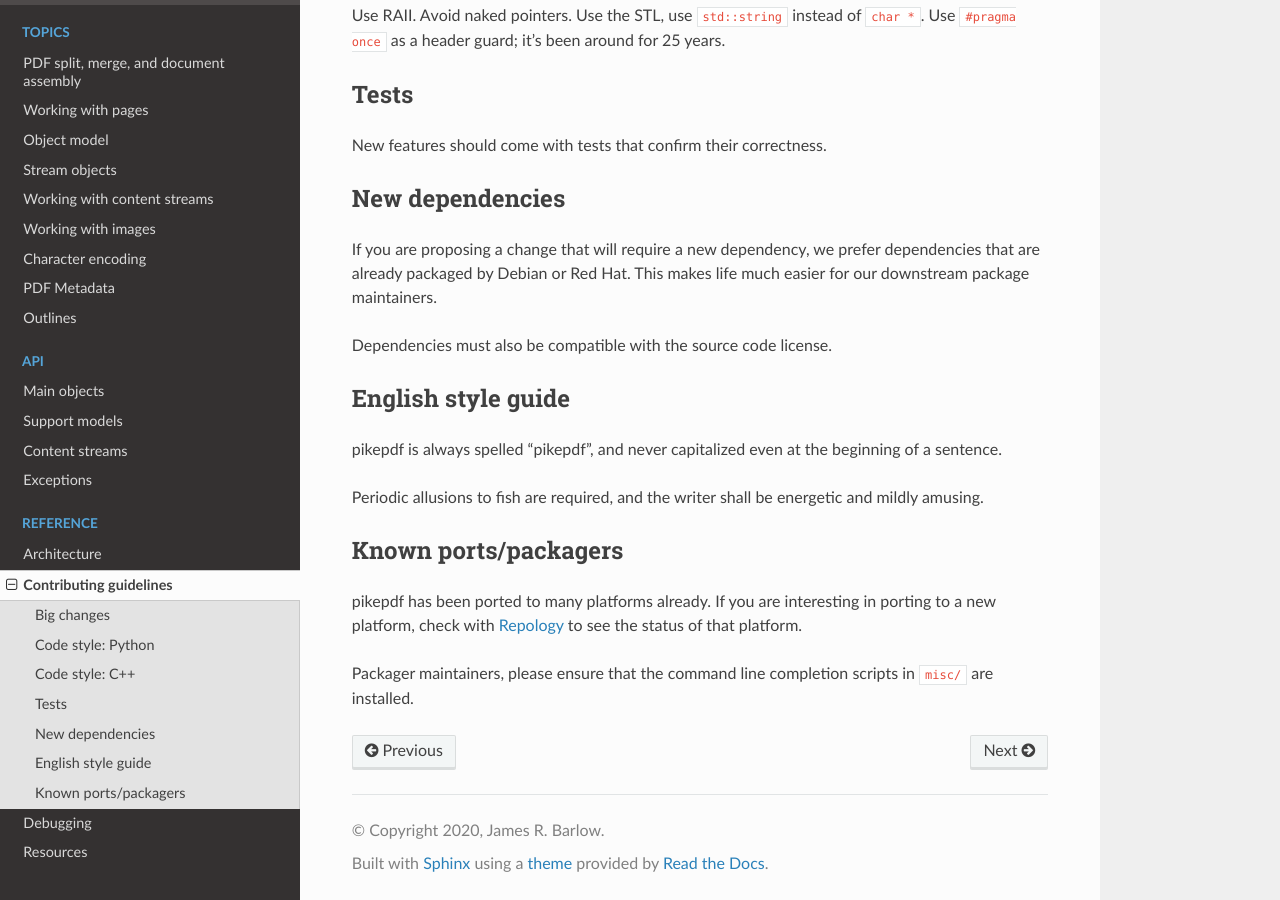
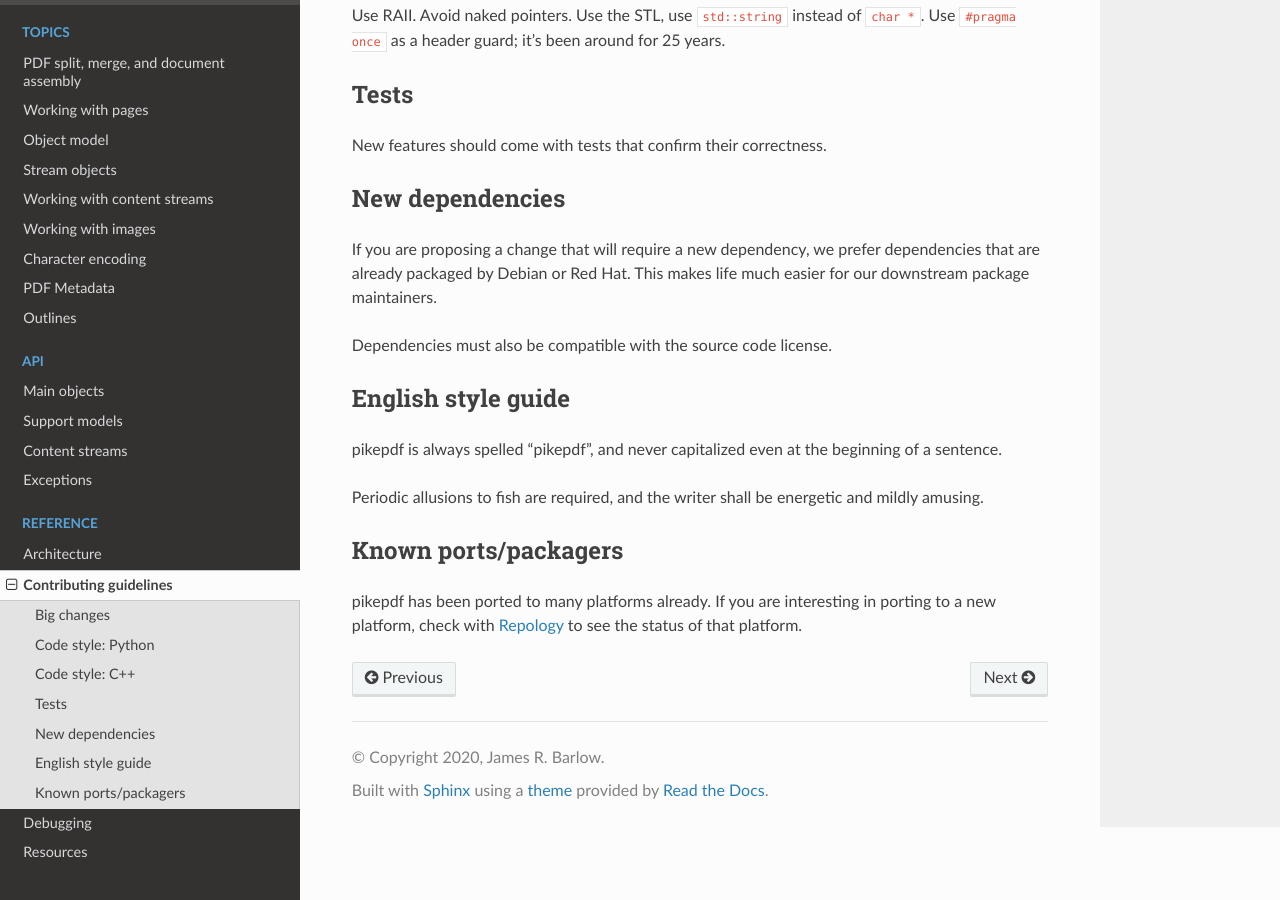
Before and after one commit to pikepdf/pikepdf, a Sphinx documentation site: the page built from docs/references/contributing.rst, in a window 1280 px wide and 900 px high, scrolled down 930 px. Built offline with Sphinx 7.4.7 and the Read the Docs theme 2.0.0, drawn with Linux system fonts in a browser that asks for light colours; the version number could not be read and is left out.

Commit message:
docs: Remove line about misc/ scripts that don't exist

```diff
--- a/docs/references/contributing.rst
+++ b/docs/references/contributing.rst
@@ -73,6 +73,3 @@ pikepdf has been ported to many platforms already. If you are interesting in
 porting to a new platform, check with
 `Repology <https://repology.org/projects/?search=pikepdf>`__ to see the status
 of that platform.
-
-Packager maintainers, please ensure that the command line completion scripts in
-``misc/`` are installed.
```
